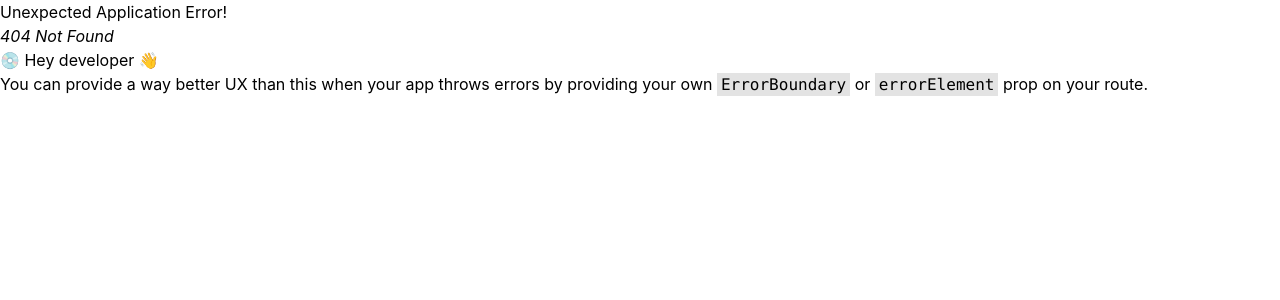
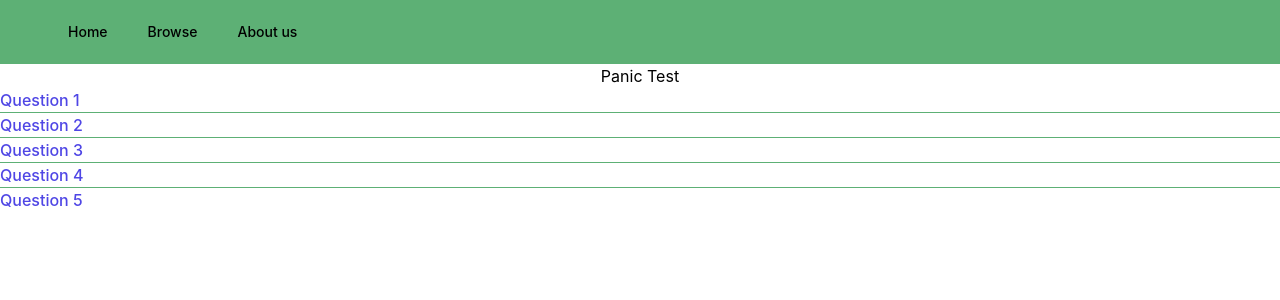
Before and after one commit to NotFastJustFurious/frontend, a React (Create React App) app: page /testpanic in a window 1280 px wide. Before the commit this address had no page. Shown: the top 300 px of the page. Built offline with nearby package versions, Linux system fonts and the light colour scheme.

Commit message:
update path on index and added all test for each disorders

```diff
--- a/src/page/survey/Survey.js
+++ b/src/page/survey/Survey.js
@@ -9,22 +9,22 @@ export default function Survey() {
                     Surveys
                 </div>
                 <div className="flex flex-col item-left divide-y divide-furious-green">
-                    <a className="font-medium text-indigo-600 hover:text-indigo-500">
+                    <a className="font-medium text-indigo-600 hover:text-indigo-500" href="/testanxiety">
                         Anxiety Test
                     </a>
-                    <a className="font-medium text-indigo-600 hover:text-indigo-500">
+                    <a className="font-medium text-indigo-600 hover:text-indigo-500" href="/testbipolar">
+                        Bipolar Test
+                    </a>
+                    <a className="font-medium text-indigo-600 hover:text-indigo-500" href="/testdepression">
+                        Depression Test
+                    </a>
+                    <a className="font-medium text-indigo-600 hover:text-indigo-500" href="/testocd">
+                        OCD Test
+                    </a>
+                    <a className="font-medium text-indigo-600 hover:text-indigo-500" href="/testpanic">
                         Panic Test
                     </a>
-                    <a className="font-medium text-indigo-600 hover:text-indigo-500">
-                        Depression Test
-                    </a>
-                    <a className="font-medium text-indigo-600 hover:text-indigo-500">
-                        OCD Test
-                    </a>
-                    <a className="font-medium text-indigo-600 hover:text-indigo-500">
-                        Bipolar Test
-                    </a>
-                    <a className="font-medium text-indigo-600 hover:text-indigo-500">
+                    <a className="font-medium text-indigo-600 hover:text-indigo-500" href="/testparanoia">
                         Paranoia Test
                     </a>
                 </div>
--- /dev/null
+++ b/src/page/testbipolar/TestBipolar.js
@@ -0,0 +1,31 @@
+import NavigationBar from "../../component/NavigationBar";
+
+export default function Survey() {
+    return (
+        <>
+            <NavigationBar hideLoginButton></NavigationBar>
+            <div className="flex flex-col justify-center">
+                <div className="items-center text-center">
+                    Bipolar Test
+                </div>
+                <div className="flex flex-col item-left divide-y divide-furious-green">
+                    <a className="font-medium text-indigo-600 hover:text-indigo-500">
+                        Question 1
+                    </a>
+                    <a className="font-medium text-indigo-600 hover:text-indigo-500">
+                        Question 2
+                    </a>
+                    <a className="font-medium text-indigo-600 hover:text-indigo-500">
+                        Question 3
+                    </a>
+                    <a className="font-medium text-indigo-600 hover:text-indigo-500">
+                        Question 4
+                    </a>
+                    <a className="font-medium text-indigo-600 hover:text-indigo-500">
+                        Question 5
+                    </a>
+                </div>
+            </div>
+        </>
+    )
+}
--- /dev/null
+++ b/src/page/testdepression/TestDepression.js
@@ -0,0 +1,31 @@
+import NavigationBar from "../../component/NavigationBar";
+
+export default function Survey() {
+    return (
+        <>
+            <NavigationBar hideLoginButton></NavigationBar>
+            <div className="flex flex-col justify-center">
+                <div className="items-center text-center">
+                    Depression Test
+                </div>
+                <div className="flex flex-col item-left divide-y divide-furious-green">
+                    <a className="font-medium text-indigo-600 hover:text-indigo-500">
+                        Question 1
+                    </a>
+                    <a className="font-medium text-indigo-600 hover:text-indigo-500">
+                        Question 2
+                    </a>
+                    <a className="font-medium text-indigo-600 hover:text-indigo-500">
+                        Question 3
+                    </a>
+                    <a className="font-medium text-indigo-600 hover:text-indigo-500">
+                        Question 4
+                    </a>
+                    <a className="font-medium text-indigo-600 hover:text-indigo-500">
+                        Question 5
+                    </a>
+                </div>
+            </div>
+        </>
+    )
+}
--- /dev/null
+++ b/src/page/testocd/TestOCD.js
@@ -0,0 +1,31 @@
+import NavigationBar from "../../component/NavigationBar";
+
+export default function Survey() {
+    return (
+        <>
+            <NavigationBar hideLoginButton></NavigationBar>
+            <div className="flex flex-col justify-center">
+                <div className="items-center text-center">
+                    OCD Test
+                </div>
+                <div className="flex flex-col item-left divide-y divide-furious-green">
+                    <a className="font-medium text-indigo-600 hover:text-indigo-500">
+                        Question 1
+                    </a>
+                    <a className="font-medium text-indigo-600 hover:text-indigo-500">
+                        Question 2
+                    </a>
+                    <a className="font-medium text-indigo-600 hover:text-indigo-500">
+                        Question 3
+                    </a>
+                    <a className="font-medium text-indigo-600 hover:text-indigo-500">
+                        Question 4
+                    </a>
+                    <a className="font-medium text-indigo-600 hover:text-indigo-500">
+                        Question 5
+                    </a>
+                </div>
+            </div>
+        </>
+    )
+}
--- /dev/null
+++ b/src/page/testpanic/TestPanic.js
@@ -0,0 +1,31 @@
+import NavigationBar from "../../component/NavigationBar";
+
+export default function Survey() {
+    return (
+        <>
+            <NavigationBar hideLoginButton></NavigationBar>
+            <div className="flex flex-col justify-center">
+                <div className="items-center text-center">
+                    Panic Test
+                </div>
+                <div className="flex flex-col item-left divide-y divide-furious-green">
+                    <a className="font-medium text-indigo-600 hover:text-indigo-500">
+                        Question 1
+                    </a>
+                    <a className="font-medium text-indigo-600 hover:text-indigo-500">
+                        Question 2
+                    </a>
+                    <a className="font-medium text-indigo-600 hover:text-indigo-500">
+                        Question 3
+                    </a>
+                    <a className="font-medium text-indigo-600 hover:text-indigo-500">
+                        Question 4
+                    </a>
+                    <a className="font-medium text-indigo-600 hover:text-indigo-500">
+                        Question 5
+                    </a>
+                </div>
+            </div>
+        </>
+    )
+}
--- /dev/null
+++ b/src/page/testparanoia/TestParanoia.js
@@ -0,0 +1,31 @@
+import NavigationBar from "../../component/NavigationBar";
+
+export default function Survey() {
+    return (
+        <>
+            <NavigationBar hideLoginButton></NavigationBar>
+            <div className="flex flex-col justify-center">
+                <div className="items-center text-center">
+                    Paranoia Test
+                </div>
+                <div className="flex flex-col item-left divide-y divide-furious-green">
+                    <a className="font-medium text-indigo-600 hover:text-indigo-500">
+                        Question 1
+                    </a>
+                    <a className="font-medium text-indigo-600 hover:text-indigo-500">
+                        Question 2
+                    </a>
+                    <a className="font-medium text-indigo-600 hover:text-indigo-500">
+                        Question 3
+                    </a>
+                    <a className="font-medium text-indigo-600 hover:text-indigo-500">
+                        Question 4
+                    </a>
+                    <a className="font-medium text-indigo-600 hover:text-indigo-500">
+                        Question 5
+                    </a>
+                </div>
+            </div>
+        </>
+    )
+}
```
Also changed, not shown: src/index.js (+24 -0 lines), src/page/testanxiety/TestAnxiety.js (renamed from src/page/test-anxiety/test-anxiety.js).
